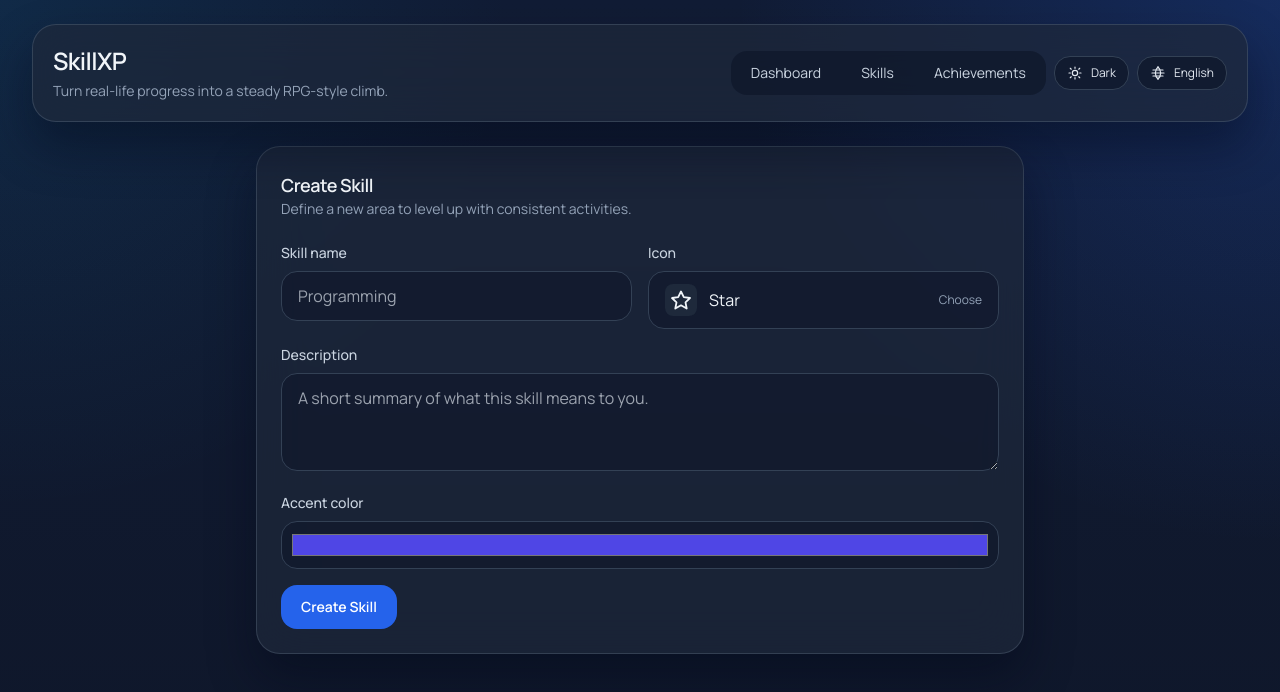
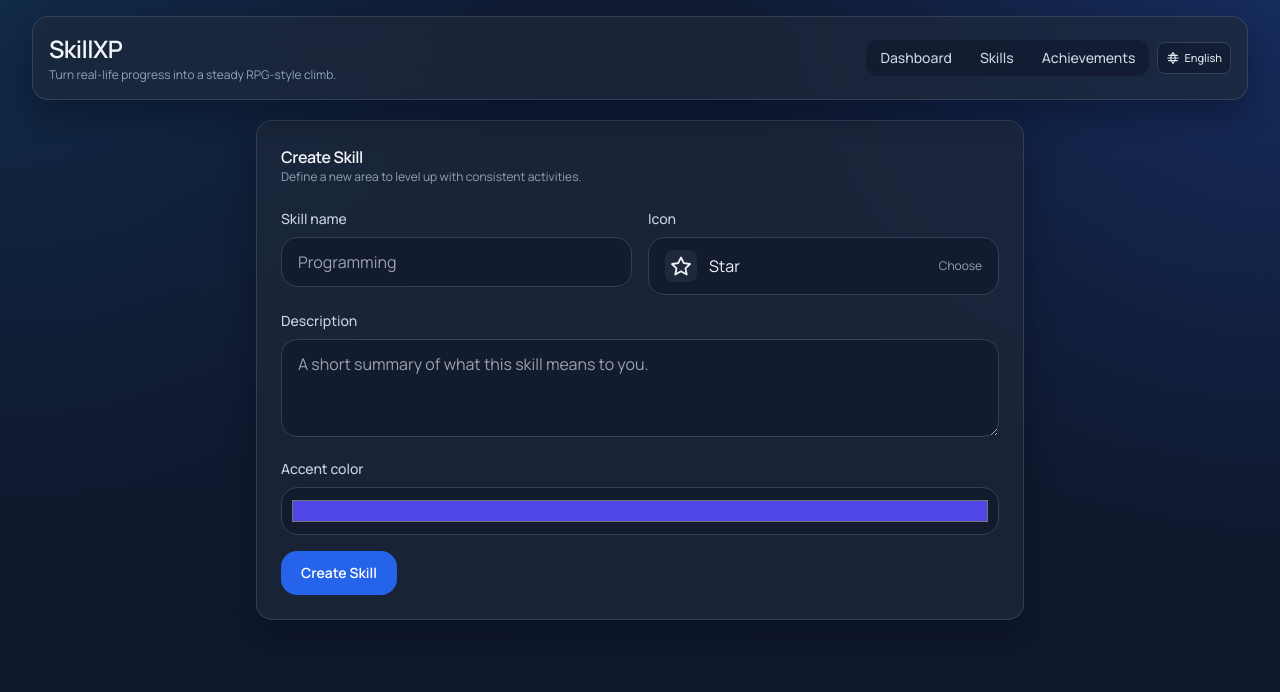
Before and after one commit to MehranMohamadi/RPG-SKILL-TRACKER, a Nuxt app: page /skills/create in a window 1280 px wide. Shown: the top 692 px of the page. Built offline with nearby package versions, Linux system fonts and the light colour scheme.

Commit message:
refactor: simplify theme management and improve layout styles

```diff
--- a/assets/css/main.css
+++ b/assets/css/main.css
@@ -16,22 +16,7 @@
   --line: rgba(148, 163, 184, 0.22);
   --accent: #2563eb;
   --accent-soft: rgba(37, 99, 235, 0.2);
-  --shadow: 0 24px 48px rgba(2, 6, 23, 0.42);
-}
-
-[data-theme='light'] {
-  color-scheme: light;
-  --bg: #f1f5f9;
-  --bg-soft: #f8fafc;
-  --bg-elevated: #e2e8f0;
-  --card: rgba(255, 255, 255, 0.84);
-  --card-strong: #ffffff;
-  --text: #0f172a;
-  --muted: #475569;
-  --line: rgba(100, 116, 139, 0.22);
-  --accent: #2563eb;
-  --accent-soft: rgba(37, 99, 235, 0.12);
-  --shadow: 0 16px 40px rgba(15, 23, 42, 0.12);
+  --shadow: 0 14px 30px rgba(2, 6, 23, 0.32);
 }
 
 body {
@@ -43,42 +28,27 @@ body {
     linear-gradient(180deg, var(--bg-soft), var(--bg));
 }
 
-[data-theme='light'] body {
-  background:
-    radial-gradient(circle at top right, rgba(37, 99, 235, 0.08), transparent 34rem),
-    radial-gradient(circle at top left, rgba(14, 165, 233, 0.07), transparent 32rem),
-    linear-gradient(180deg, var(--bg-soft), var(--bg));
-}
-
 #__nuxt {
   @apply min-h-screen;
 }
 
 .page-shell {
-  @apply mx-auto min-h-screen max-w-7xl px-4 py-6 sm:px-6 lg:px-8;
+  @apply mx-auto min-h-screen max-w-7xl px-4 py-4 sm:px-6 lg:px-8;
 }
 
 .glass-card {
-  @apply rounded-3xl border backdrop-blur-xl transition-all duration-300;
+  @apply rounded-2xl border backdrop-blur-lg transition-all duration-300;
   border-color: var(--line);
   background: var(--card);
   box-shadow: var(--shadow);
 }
 
 .section-title {
-  @apply text-lg font-semibold tracking-tight text-slate-100;
+  @apply text-base font-semibold tracking-tight text-slate-100;
 }
 
 .section-copy {
-  @apply text-sm text-slate-400;
-}
-
-[data-theme='light'] .section-title {
-  @apply text-slate-900;
-}
-
-[data-theme='light'] .section-copy {
-  @apply text-slate-600;
+  @apply text-xs text-slate-400;
 }
 
 .soft-ring {
@@ -91,7 +61,7 @@ body {
 
 .glow-border::after {
   content: '';
-  @apply pointer-events-none absolute inset-0 rounded-3xl;
+  @apply pointer-events-none absolute inset-0 rounded-2xl;
   border: 1px solid transparent;
   background: linear-gradient(120deg, rgba(37, 99, 235, 0.2), transparent 55%) border-box;
   -webkit-mask:
@@ -128,58 +98,3 @@ a:focus-visible {
   outline: 2px solid var(--accent);
   outline-offset: 2px;
 }
-
-[data-theme='light'] .text-slate-100 {
-  color: #0f172a !important;
-}
-
-[data-theme='light'] .text-slate-200 {
-  color: #1e293b !important;
-}
-
-[data-theme='light'] .text-slate-300 {
-  color: #334155 !important;
-}
-
-[data-theme='light'] .text-slate-400 {
-  color: #475569 !important;
-}
-
-[data-theme='light'] .text-slate-500 {
-  color: #64748b !important;
-}
-
-[data-theme='light'] .text-blue-200 {
-  color: #1d4ed8 !important;
-}
-
-[data-theme='light'] .text-emerald-300 {
-  color: #047857 !important;
-}
-
-[data-theme='light'] .hover\:text-white:hover {
-  color: #0f172a !important;
-}
-
-[data-theme='light'] .hover\:text-slate-200:hover {
-  color: #0f172a !important;
-}
-
-[data-theme='light'] .bg-slate-900\/95,
-[data-theme='light'] .bg-slate-900\/70,
-[data-theme='light'] .bg-slate-900\/50,
-[data-theme='light'] .bg-slate-900\/40,
-[data-theme='light'] .bg-slate-900 {
-  background-color: rgba(241, 245, 249, 0.88) !important;
-}
-
-[data-theme='light'] .bg-slate-800,
-[data-theme='light'] .bg-slate-800\/80 {
-  background-color: rgba(226, 232, 240, 0.9) !important;
-}
-
-[data-theme='light'] .border-slate-700,
-[data-theme='light'] .border-slate-700\/70,
-[data-theme='light'] .border-slate-700\/80 {
-  border-color: rgba(148, 163, 184, 0.45) !important;
-}
--- a/composables/useTheme.ts
+++ b/composables/useTheme.ts
@@ -1,21 +1,24 @@
-type ThemeMode = 'dark' | 'light'
+type ThemeMode = 'dark'
 
 export const useTheme = () => {
   const themeCookie = useCookie<ThemeMode>('theme', {
     default: () => 'dark'
   })
-  const theme = useState<ThemeMode>('theme', () => themeCookie.value ?? 'dark')
+  const theme = useState<ThemeMode>('theme', () => 'dark')
 
   watch(
     theme,
     (value) => {
-      themeCookie.value = value
+      themeCookie.value = 'dark'
+      if (value !== 'dark') {
+        theme.value = 'dark'
+      }
     },
     { immediate: true }
   )
 
   const setTheme = (value: ThemeMode) => {
-    theme.value = value
+    theme.value = 'dark'
   }
 
   return {
--- a/layouts/default.vue
+++ b/layouts/default.vue
@@ -1,37 +1,37 @@
 <template>
   <div class="page-shell">
     <header
-      class="glass-card sticky top-3 z-40 mb-6 flex flex-col gap-4 p-4 sm:p-5"
+      class="glass-card sticky top-3 z-40 mb-5 p-3 sm:p-4"
     >
-      <div class="flex flex-col gap-4 sm:flex-row sm:items-center sm:justify-between">
-      <div>
-        <NuxtLink to="/dashboard" class="text-2xl font-semibold tracking-tight text-slate-100">
+      <div class="flex flex-col gap-3 lg:flex-row lg:items-center lg:justify-between">
+        <div class="min-w-0">
+          <NuxtLink to="/dashboard" class="text-xl font-semibold tracking-tight text-slate-100 sm:text-2xl">
             SkillXP
           </NuxtLink>
-        <p class="section-copy mt-1">
+          <p class="section-copy mt-0.5 hidden text-xs sm:block">
             {{ t('app.subtitle') }}
           </p>
         </div>
 
-      <div class="flex flex-wrap items-center gap-2">
-        <nav class="flex flex-wrap items-center gap-2 rounded-2xl bg-slate-900/70 p-1 text-sm">
+        <div class="flex flex-wrap items-center gap-1.5 sm:gap-2">
+          <nav class="flex flex-wrap items-center gap-1 rounded-xl bg-slate-900/60 p-0.5 text-xs sm:text-sm">
             <NuxtLink
               to="/dashboard"
-            class="rounded-xl px-4 py-2 text-slate-300 transition hover:bg-slate-800 hover:text-white"
+              class="rounded-lg px-2.5 py-1.5 font-medium text-slate-300 transition hover:bg-slate-800/90 hover:text-white sm:px-3"
               active-class="bg-blue-600 text-white shadow-sm"
             >
               {{ t('app.dashboard') }}
             </NuxtLink>
             <NuxtLink
               to="/skills"
-            class="rounded-xl px-4 py-2 text-slate-300 transition hover:bg-slate-800 hover:text-white"
+              class="rounded-lg px-2.5 py-1.5 font-medium text-slate-300 transition hover:bg-slate-800/90 hover:text-white sm:px-3"
               active-class="bg-blue-600 text-white shadow-sm"
             >
               {{ t('app.skills') }}
             </NuxtLink>
             <NuxtLink
               to="/achievements"
-            class="rounded-xl px-4 py-2 text-slate-300 transition hover:bg-slate-800 hover:text-white"
+              class="rounded-lg px-2.5 py-1.5 font-medium text-slate-300 transition hover:bg-slate-800/90 hover:text-white sm:px-3"
               active-class="bg-blue-600 text-white shadow-sm"
             >
               {{ t('app.achievements') }}
@@ -39,58 +39,19 @@
           </nav>
 
           <button
-          class="flex items-center gap-2 rounded-2xl border border-slate-700 bg-slate-900/70 px-3 py-2 text-xs text-slate-200 transition hover:bg-slate-800"
-          :title="theme === 'dark' ? t('app.themeLight') : t('app.themeDark')"
-          @click="toggleTheme"
-        >
-          <svg
-            v-if="theme === 'dark'"
-            class="h-4 w-4"
-            viewBox="0 0 24 24"
-            fill="none"
-            xmlns="http://www.w3.org/2000/svg"
-          >
-            <path d="M12 3V5" stroke="currentColor" stroke-width="1.8" stroke-linecap="round" />
-            <path d="M12 19V21" stroke="currentColor" stroke-width="1.8" stroke-linecap="round" />
-            <path d="M4.93 4.93L6.34 6.34" stroke="currentColor" stroke-width="1.8" stroke-linecap="round" />
-            <path d="M17.66 17.66L19.07 19.07" stroke="currentColor" stroke-width="1.8" stroke-linecap="round" />
-            <path d="M3 12H5" stroke="currentColor" stroke-width="1.8" stroke-linecap="round" />
-            <path d="M19 12H21" stroke="currentColor" stroke-width="1.8" stroke-linecap="round" />
-            <path d="M4.93 19.07L6.34 17.66" stroke="currentColor" stroke-width="1.8" stroke-linecap="round" />
-            <path d="M17.66 6.34L19.07 4.93" stroke="currentColor" stroke-width="1.8" stroke-linecap="round" />
-            <circle cx="12" cy="12" r="4" stroke="currentColor" stroke-width="1.8" />
-          </svg>
-          <svg
-            v-else
-            class="h-4 w-4"
-            viewBox="0 0 24 24"
-            fill="none"
-            xmlns="http://www.w3.org/2000/svg"
-          >
-            <path
-              d="M20.354 15.354A9 9 0 1 1 8.646 3.646a7 7 0 1 0 11.708 11.708Z"
-              stroke="currentColor"
-              stroke-width="1.8"
-              stroke-linecap="round"
-              stroke-linejoin="round"
-            />
-          </svg>
-          <span>{{ theme === 'dark' ? t('app.themeDark') : t('app.themeLight') }}</span>
-        </button>
-
-        <button
-          class="flex items-center gap-2 rounded-2xl border border-slate-700 bg-slate-900/70 px-3 py-2 text-xs text-slate-200 transition hover:bg-slate-800"
+            class="inline-flex h-8 min-w-8 items-center justify-center gap-1 rounded-lg border border-slate-700 bg-slate-900/60 px-2 text-[11px] font-medium text-slate-200 transition hover:bg-slate-800/90"
             :title="locale === 'en' ? t('app.persian') : t('app.english')"
             @click="toggleLocale"
           >
-          <svg class="h-4 w-4" viewBox="0 0 24 24" fill="none" xmlns="http://www.w3.org/2000/svg">
+            <svg class="h-3.5 w-3.5" viewBox="0 0 24 24" fill="none" xmlns="http://www.w3.org/2000/svg">
               <path d="M3 12H21" stroke="currentColor" stroke-width="1.8" stroke-linecap="round" />
               <path d="M12 3C14.5 5.3 16 8.5 16 12C16 15.5 14.5 18.7 12 21" stroke="currentColor" stroke-width="1.8" stroke-linecap="round" />
               <path d="M12 3C9.5 5.3 8 8.5 8 12C8 15.5 9.5 18.7 12 21" stroke="currentColor" stroke-width="1.8" stroke-linecap="round" />
               <path d="M4.5 7.5H19.5" stroke="currentColor" stroke-width="1.8" stroke-linecap="round" />
               <path d="M4.5 16.5H19.5" stroke="currentColor" stroke-width="1.8" stroke-linecap="round" />
             </svg>
-          <span>{{ locale === 'en' ? t('app.english') : t('app.persian') }}</span>
+            <span class="hidden sm:inline">{{ locale === 'en' ? t('app.english') : t('app.persian') }}</span>
+            <span class="sm:hidden">{{ locale.toUpperCase() }}</span>
           </button>
         </div>
       </div>
@@ -132,11 +93,6 @@
 <script setup lang="ts">
 const { toasts, remove } = useToast()
 const { locale, isRtl, t, setLocale } = useI18n()
-const { theme, setTheme } = useTheme()
-
-const toggleTheme = () => {
-  setTheme(theme.value === 'dark' ? 'light' : 'dark')
-}
 
 const toggleLocale = () => {
   setLocale(locale.value === 'en' ? 'fa' : 'en')
@@ -146,7 +102,7 @@ useHead(() => ({
   htmlAttrs: {
     lang: locale.value,
     dir: isRtl.value ? 'rtl' : 'ltr',
-    'data-theme': theme.value
+    'data-theme': 'dark'
   }
 }))
 </script>
```
Lines whose indentation alone changed are shown as unchanged.
